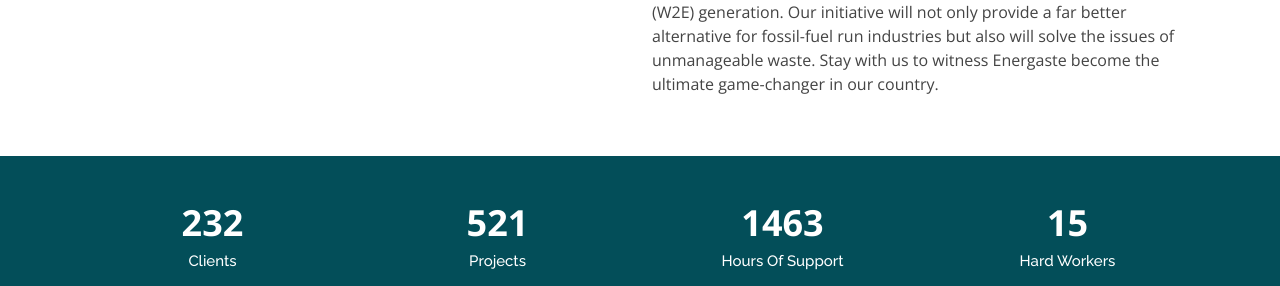
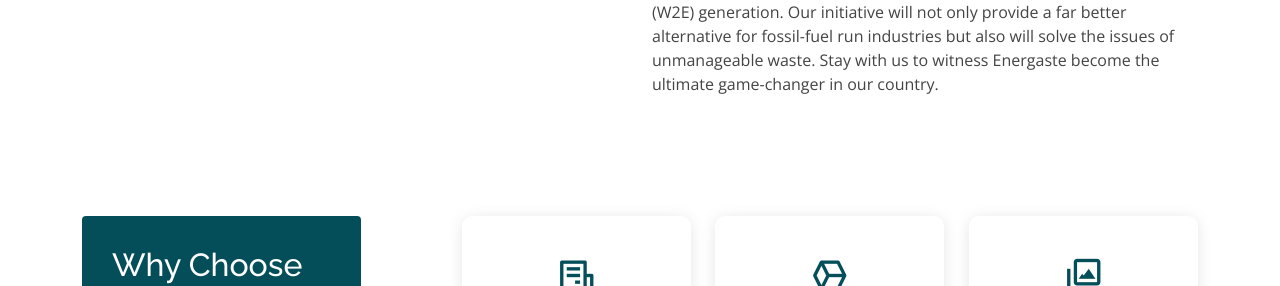
Before and after one commit to energaste/energaste, a plain HTML site: page index.html in a window 1280 px wide. Shown: the part 930-1216 px from the top of the page. Drawn offline with nearby package versions, Linux system fonts and the light colour scheme.

Commit message:
Update index.html

```diff
--- a/index.html
+++ b/index.html
@@ -157,7 +157,7 @@
     </section><!-- End About Section -->
 
     <!-- ======= Counts Section ======= -->
-    <section id="counts" class="counts">
+    <!--section id="counts" class="counts">
       <div class="container">
 
         <div class="row counters">
@@ -185,7 +185,7 @@
         </div>
 
       </div>
-    </section><!-- End Counts Section -->
+    </section--><!-- End Counts Section -->
 
     <!-- ======= Why Us Section ======= -->
     <section id="why-us" class="why-us">
```
